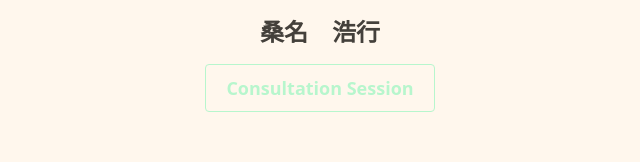
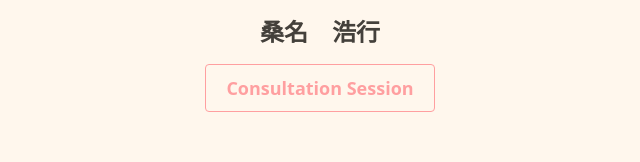
Before and after one commit to hkuwana/hiroPersonalSite, a SvelteKit app: page / in a window 1280 px wide. Shown: the part 428-590 px from the top of the page, without its empty margins (320-960 px from the left). Built offline with nearby package versions, Linux system fonts and the light colour scheme.

Commit message:
Making sure that the button is visisble for consultation

```diff
--- a/src/routes/+page.svelte
+++ b/src/routes/+page.svelte
@@ -97,7 +97,7 @@
 		<a
 			href={calLink}
 			target="_blank"
-			class="btn btn-outline btn-secondary btn-xs sm:btn-sm md:btn-md lg:btn-lg"
+			class="btn btn-outline btn-primary btn-xs sm:btn-sm md:btn-md lg:btn-lg"
 			>Consultation Session</a
 		>
 	</div>
```
